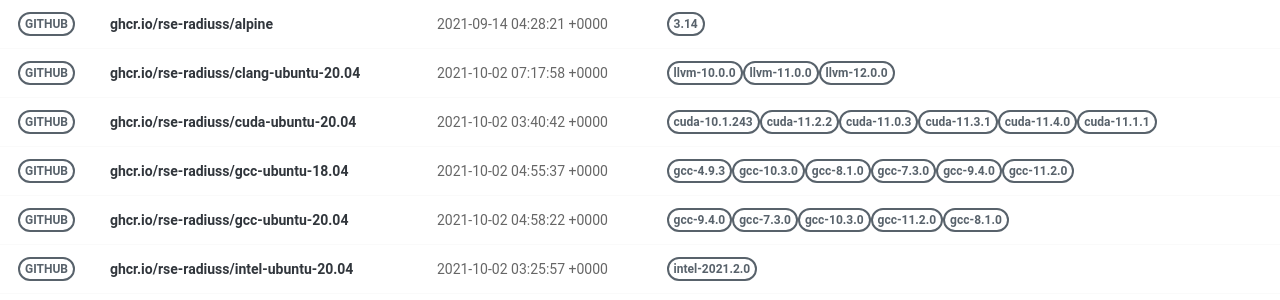
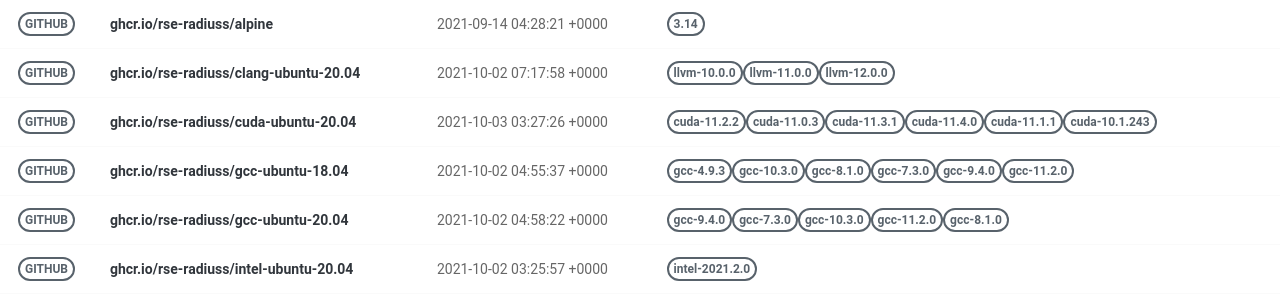
Before and after one commit to rse-ops/docker-images, a Jekyll site: the page built from pages/index.md, in a window 1280 px wide. Shown: the part 130-430 px from the top of the page. Built offline with Jekyll 4.4.1, drawn with Linux system fonts in a browser that asks for light colours; nearby versions of some CDN libraries.

Commit message:
Automated push to update library 2021-10-03

```diff
--- a/_library/ghcr.io-rse-radiuss-cuda-ubuntu-20.04.md
+++ b/_library/ghcr.io-rse-radiuss-cuda-ubuntu-20.04.md
@@ -1,14 +1,11 @@
 ---
 layout: container
 name: ghcr.io/rse-radiuss/cuda-ubuntu-20.04
-updated_at: 2021-10-02 03:40:42.478418
+updated_at: 2021-10-03 03:27:26.351143
 
 
 container_url: https://github.com/orgs/rse-radiuss/packages/container/package/cuda-ubuntu-20.04
 versions:
- - tag: cuda-10.1.243
-   dockerfile: https://github.com/rse-radiuss/docker-images/blob/main/ubuntu/cuda/Dockerfile
-   manifest: https://crane.ggcr.dev/manifest/ghcr.io/rse-radiuss/cuda-ubuntu-20.04:cuda-10.1.243
  - tag: cuda-11.2.2
    dockerfile: https://github.com/rse-radiuss/docker-images/blob/main/ubuntu/cuda/Dockerfile
    manifest: https://crane.ggcr.dev/manifest/ghcr.io/rse-radiuss/cuda-ubuntu-20.04:cuda-11.2.2
```
Also changed, not shown: other parts of _library/ghcr.io-rse-radiuss-cuda-ubuntu-20.04.md (+3 -0 lines).
